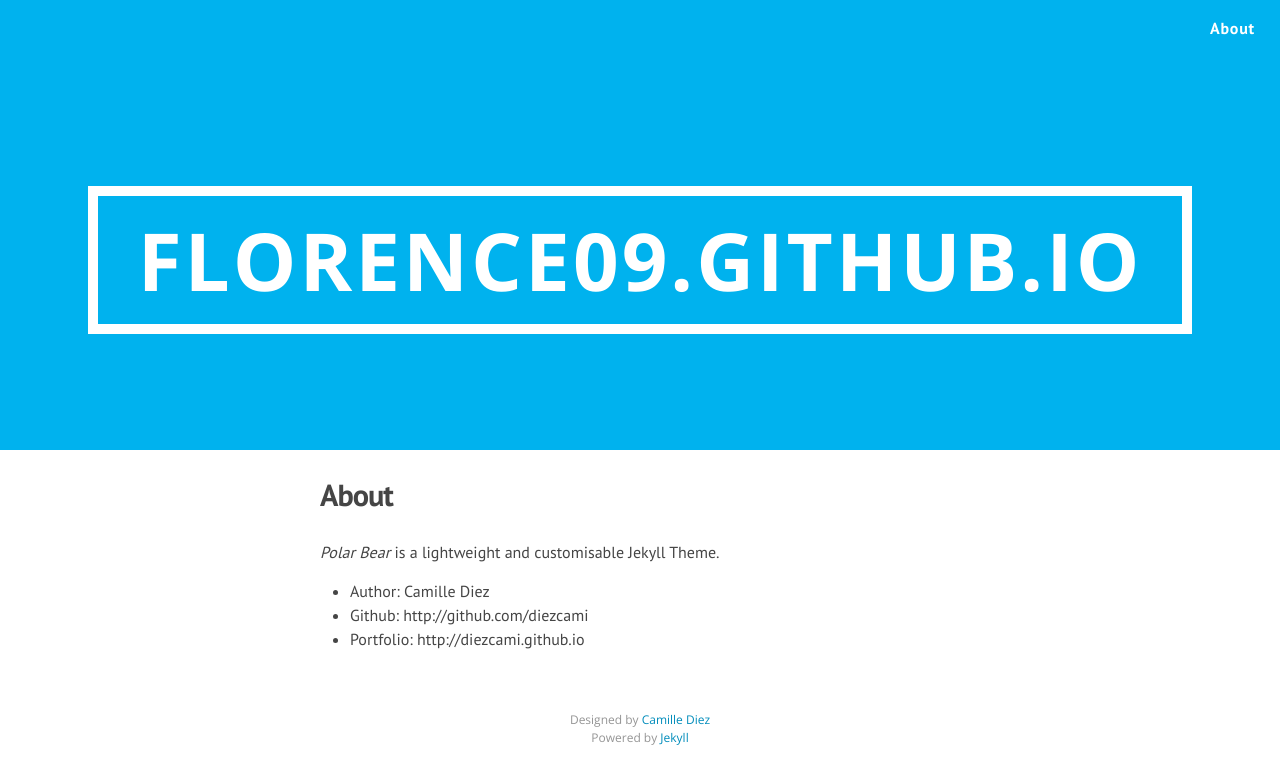
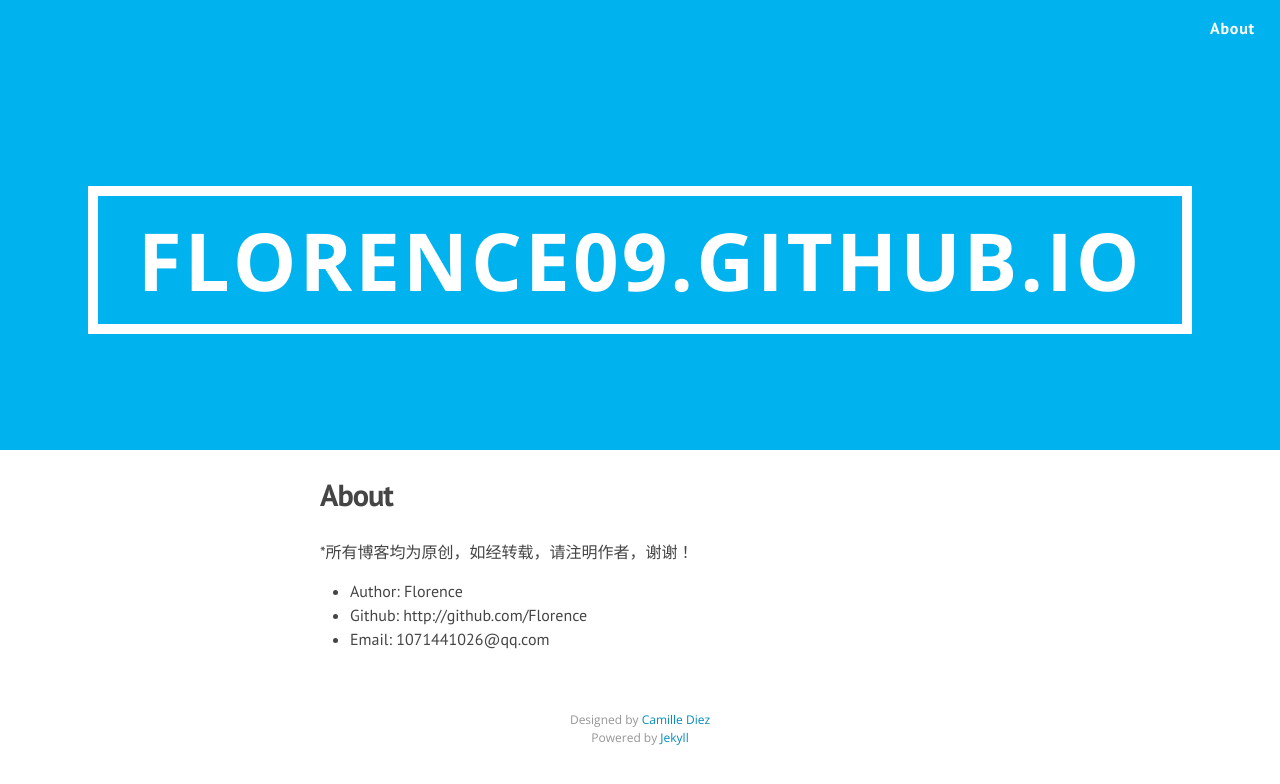
Before and after one commit to Florence09/Florence09.github.io, a Jekyll site: the page built from about.md, in a window 1280 px wide. Shown: the top 784 px of the page. Built offline with Jekyll 4.4.1, drawn with Linux system fonts in a browser that asks for light colours; nearby versions of some CDN libraries.

Commit message:
Update about.md

```diff
--- a/about.md
+++ b/about.md
@@ -3,8 +3,8 @@ layout: page
 title: About
 permalink: /about/
 ---
-*Polar Bear* is a lightweight and customisable Jekyll Theme.
+*所有博客均为原创，如经转载，请注明作者，谢谢！
 
-* Author: Camille Diez
-* Github: http://github.com/diezcami
-* Portfolio: http://diezcami.github.io
+* Author: Florence
+* Github: http://github.com/Florence
+* Email: 1071441026@qq.com
```
